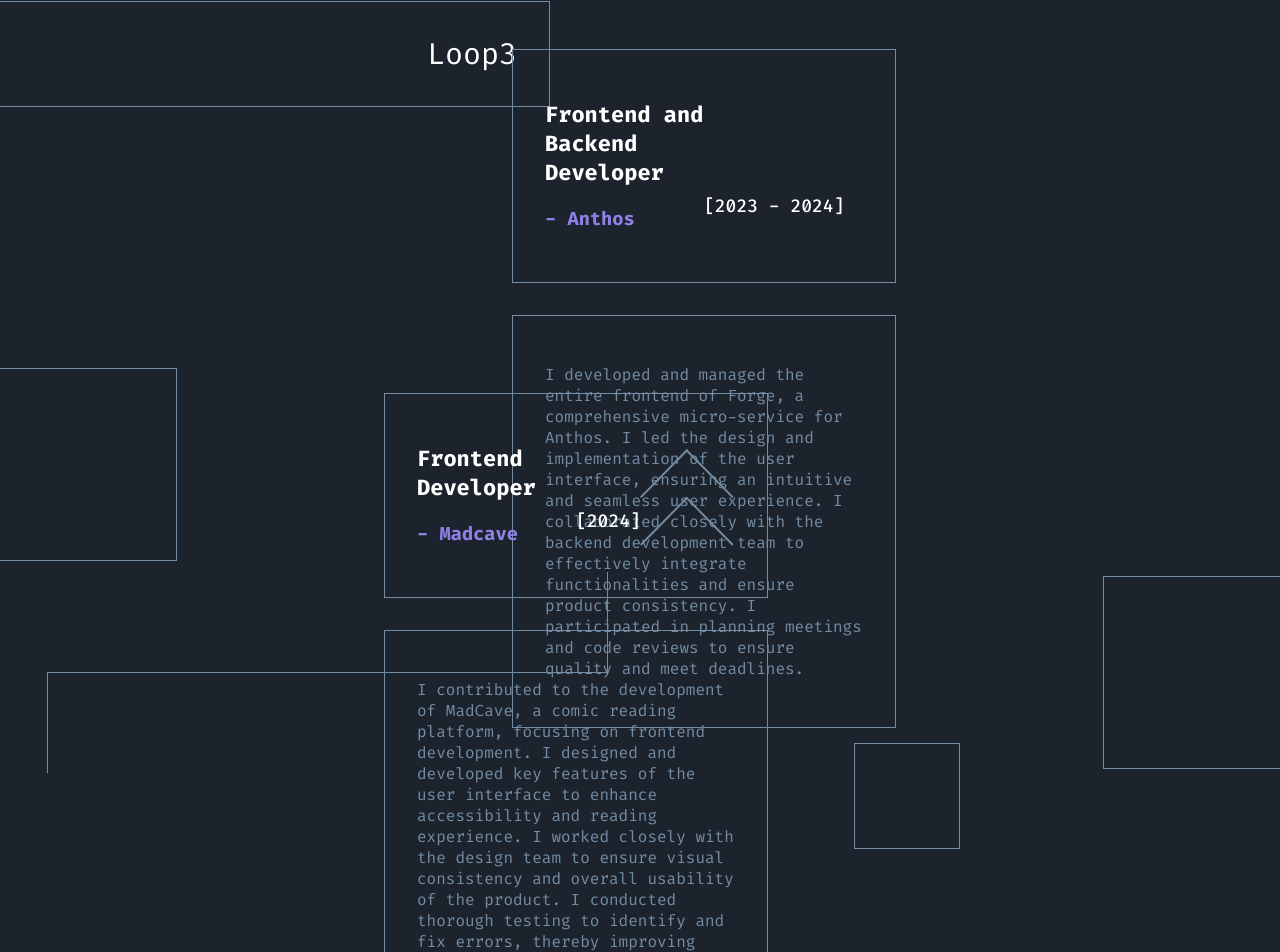
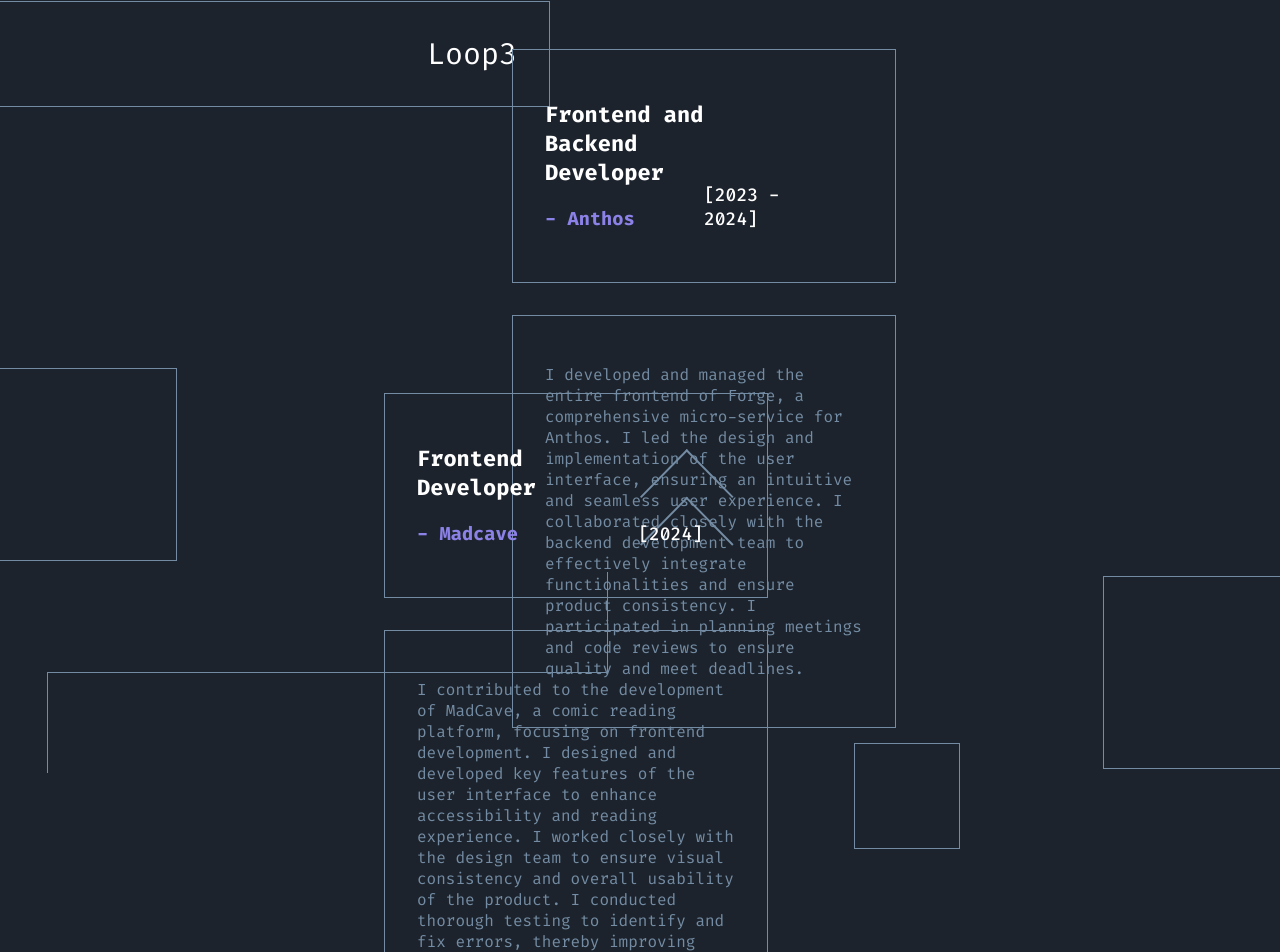
Before and after one commit to juliancoder22/my-portfolio, a React (Vite) app: page / in a window 1280 px wide. Shown: the part 1823-2775 px from the top of the page. Built offline with nearby package versions, Linux system fonts and the light colour scheme.

Commit message:
Dates styles changes

```diff
--- a/src/components/ExperienceWork/ExperienceWork.scss
+++ b/src/components/ExperienceWork/ExperienceWork.scss
@@ -33,12 +33,16 @@
     .right {
       width: 50%;
       display: flex;
+      position: relative;
 
       span {
         color: #fff;
         font-weight: 500;
         font-size: rem(18);
-        padding-bottom: 2rem;
+        padding-bottom: 1.2rem;
+        position: absolute;
+        bottom: 0rem;
+        right: 2rem;
       }
     }
   }
```
